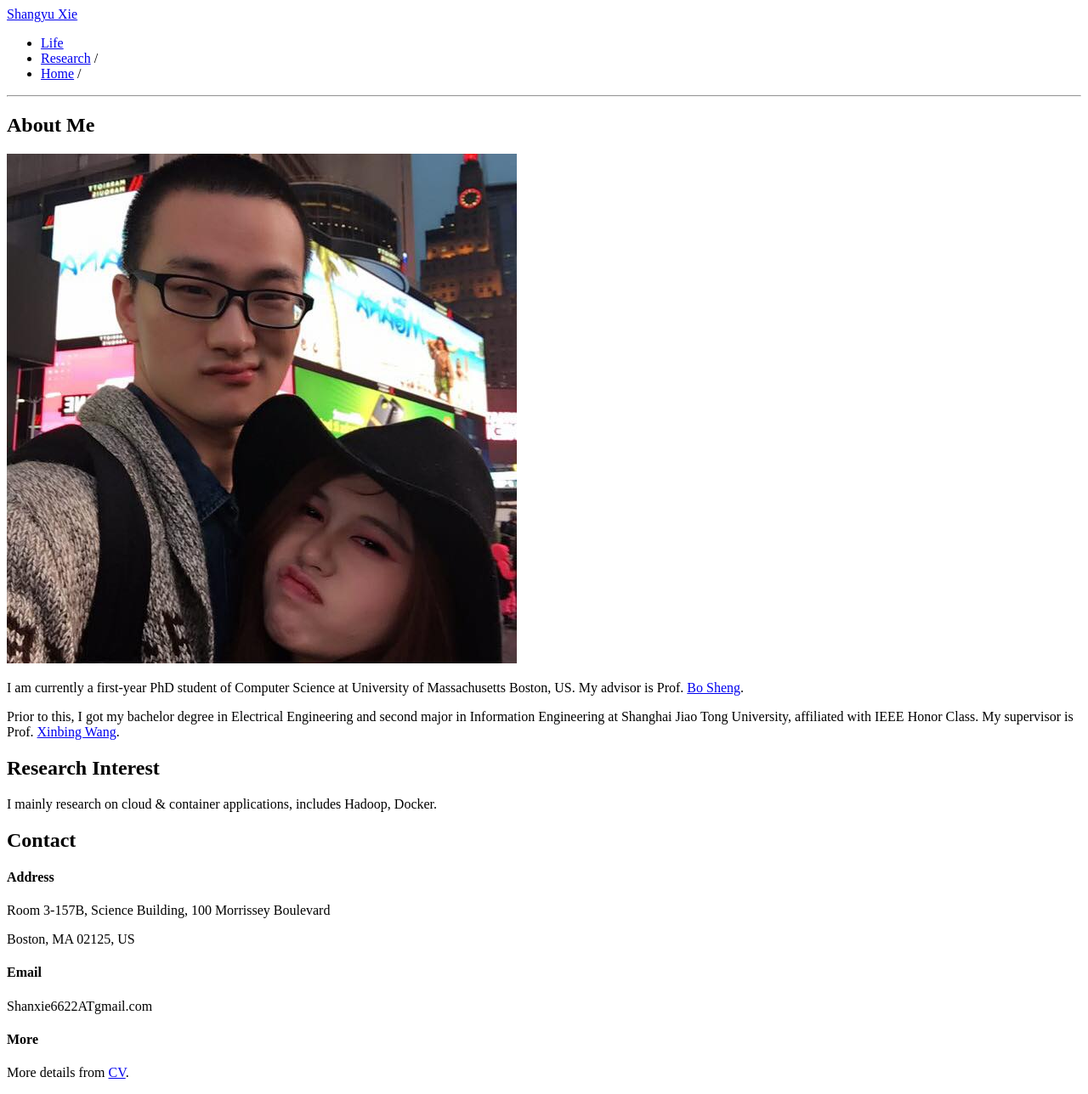
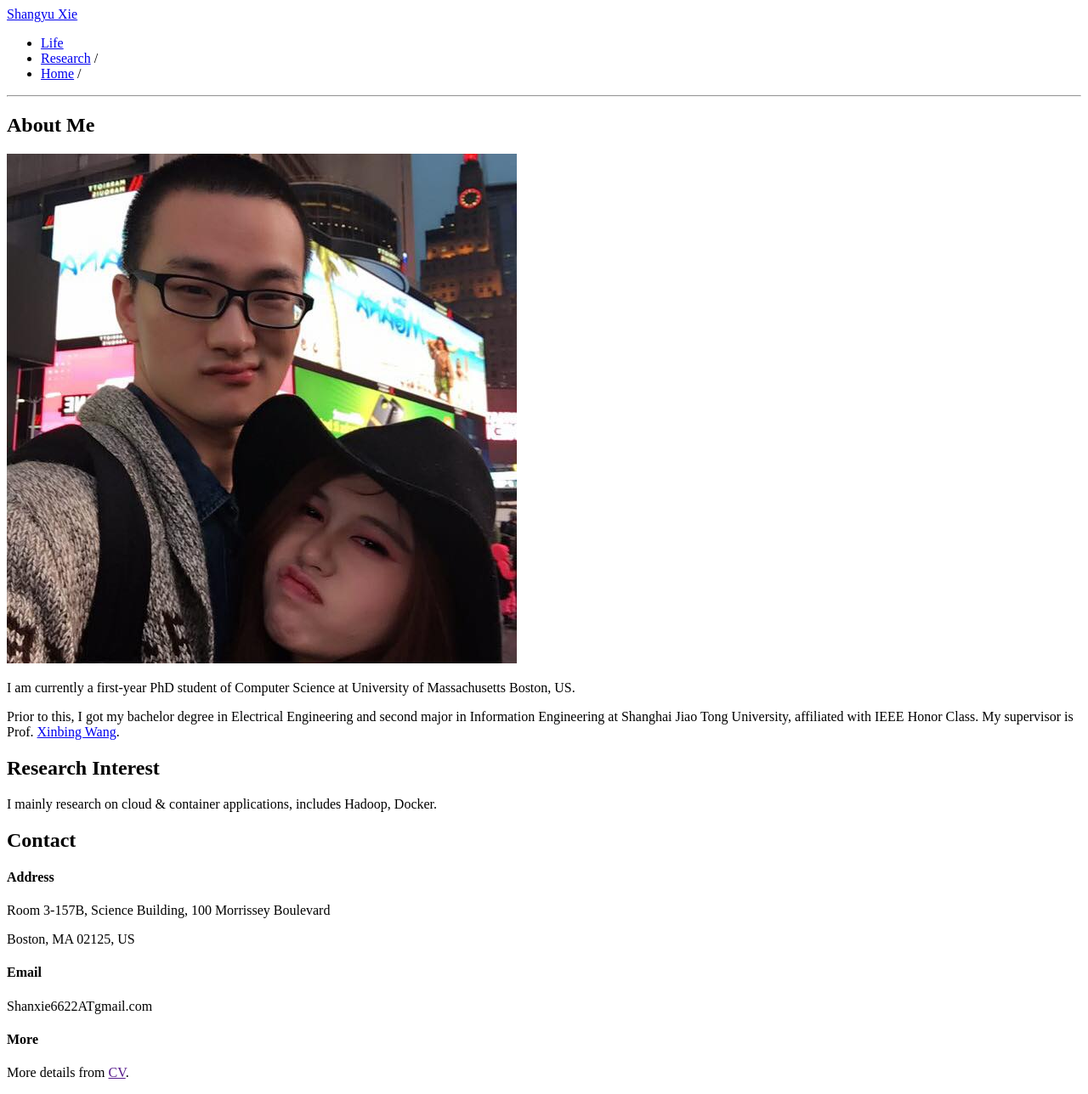
Before and after one commit to songwellxie/songwellxie.github.io, a Jekyll site: the page built from index.md, in a window 1280 px wide. Shown: the whole page at 85% size. Built offline with Jekyll 4.4.1, drawn with Linux system fonts in a browser that asks for light colours; our own code applies the rules of GitHub Pages for plain Markdown files.

Commit message:
Update index.md

```diff
--- a/index.md
+++ b/index.md
@@ -6,7 +6,7 @@ layout: default
 
 <img class="profile-picture" src="me.jpg">
 
-I am currently a first-year PhD student of Computer Science at University of Massachusetts Boston, US. My advisor is Prof. [Bo Sheng](http://www.cs.umb.edu/~shengbo/).
+I am currently a first-year PhD student of Computer Science at University of Massachusetts Boston, US.
 
 Prior to this, I got my bachelor degree in Electrical Engineering and second major in Information Engineering at Shanghai Jiao Tong University, affiliated with IEEE Honor Class. My supervisor is Prof. [Xinbing Wang](http://iwct.sjtu.edu.cn/Personal/xwang8/).
 
@@ -27,4 +27,4 @@ Shanxie6622ATgmail.com
 
 
 #### More ####
-More details from [CV](ShangyuXie_CV.pdf).
+More details from [CV]().
```
